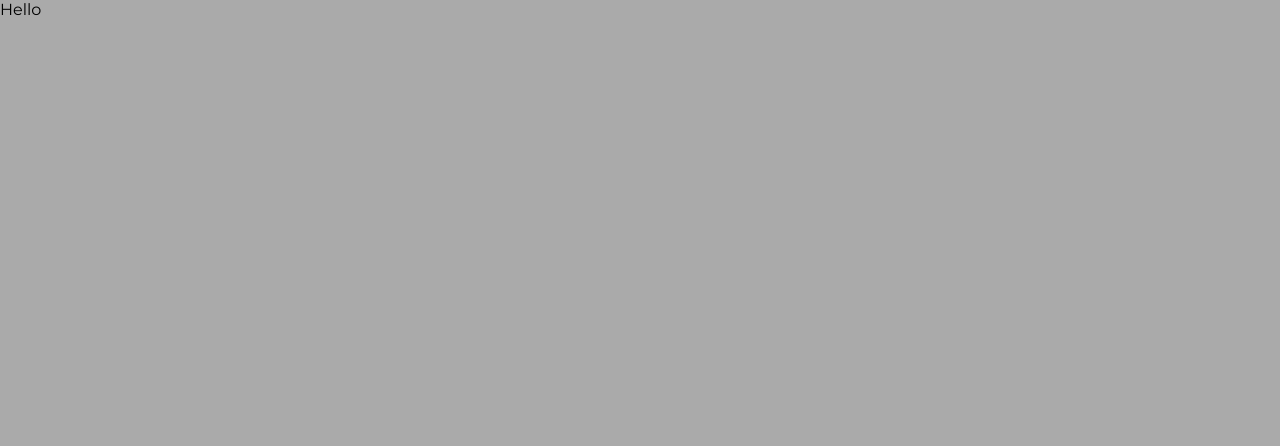
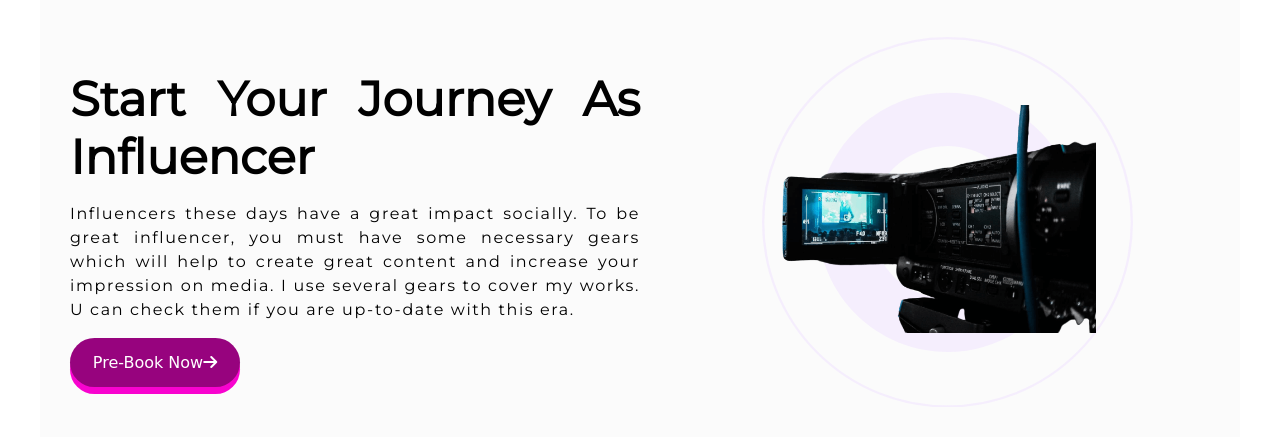
Before and after one commit to Arman-Kabir/armans-influencer-gears, a plain HTML site: page index.html in a window 1280 px wide. Drawn offline with Linux system fonts and the light colour scheme; a web font is replaced by a local one.

Commit message:
Influencer Section Done

```diff
--- a/index.html
+++ b/index.html
@@ -13,9 +13,32 @@
     <link rel="stylesheet" href="styles.css">
     <title>Arman's Influencer Gears</title>
 </head>
+
 <body>
 
-    Hello
+    <!-- Header -->
+    <header>
+
+    </header>
+    <!-- Header Ends -->
+    <!-- Main Body  -->
+    <main class="container">
+        <section class="influencer-section">
+            <div class="influencer-text">
+                <h1>Start Your Journey As
+                    Influencer</h1>
+                <p>Influencers these days have a great impact socially. To be great influencer, you must have some
+                    necessary gears which will help to create great content and increase your impression on media. I use
+                    several gears to cover my works. U can check them if you are up-to-date with this era.</p>
+                <button class="primary-button">Pre-Book Now<i class="fas fa-arrow-right"></i></button>
+            </div>
+            <div class="influencer-camera">
+                <img src="./images/video-camera-removebg-preview.png" alt="">
+            </div>
+
+        </section>
+    </main>
 
 </body>
+
 </html>
--- a/styles.css
+++ b/styles.css
@@ -6,9 +6,76 @@
   margin: 0;
   padding: 0;
   box-sizing: border-box;
+  --primary-color: #97037e;
 }
 body {
-  background-color: #aaaaaa;
+  background-color: #fff;
   font-family: "Montserrat", sans-serif;
+
   /* font-family: "Rubik Beastly", cursive; */
 }
+.container {
+  width: 1200px;
+  padding: 30px;
+  /* background-color: aliceblue; */
+  background-color: #fbfbfb;
+  margin: 0 auto;
+}
+h1 {
+  font-size: 48px;
+  font-weight: 900;
+  text-align: justify;
+  margin-bottom: 16px;
+}
+p {
+  font-size: 16px;
+  margin-bottom: 16px;
+  line-height: 1.5em;
+  letter-spacing: 0.1em;
+  text-align: justify;
+}
+.primary-button {
+  font-family: "Rubik Beastly", cursive;
+  font-size: 16px;
+  width: 170px;
+  text-decoration: none;
+  padding: 15px 10px;
+  background-color: var(--primary-color);
+  color: white;
+  outline: 0;
+  border: 0;
+  border-radius: 50px;
+  box-shadow: 0 7px 0 #f803cf;
+  position: relative;
+  top: 0;
+}
+.primary-button:active {
+  top: 4px;
+  box-shadow: 0 0px 0 #f803cf;
+  transition: top 0.3s linear;
+}
+
+/* Influencer Section
+------------------------- */
+.influencer-section {
+  display: grid;
+  grid-template-columns: 1fr 1fr;
+}
+.influencer-text {
+  display: flex;
+  flex-direction: column;
+  justify-content: center;
+  padding: 40px 0 20px;
+}
+.influencer-camera {
+  display: flex;
+  justify-content: center;
+  align-items: center;
+  background-image: url(./images/Circle-design.svg);
+  background-repeat: no-repeat;
+  background-size: 65%;
+  background-position: 61% 109%;
+}
+.influencer-camera img {
+  width: 60%;
+}
```
Also changed, not shown: images/Circle-design.svg (renamed from images/Circle design.svg).
